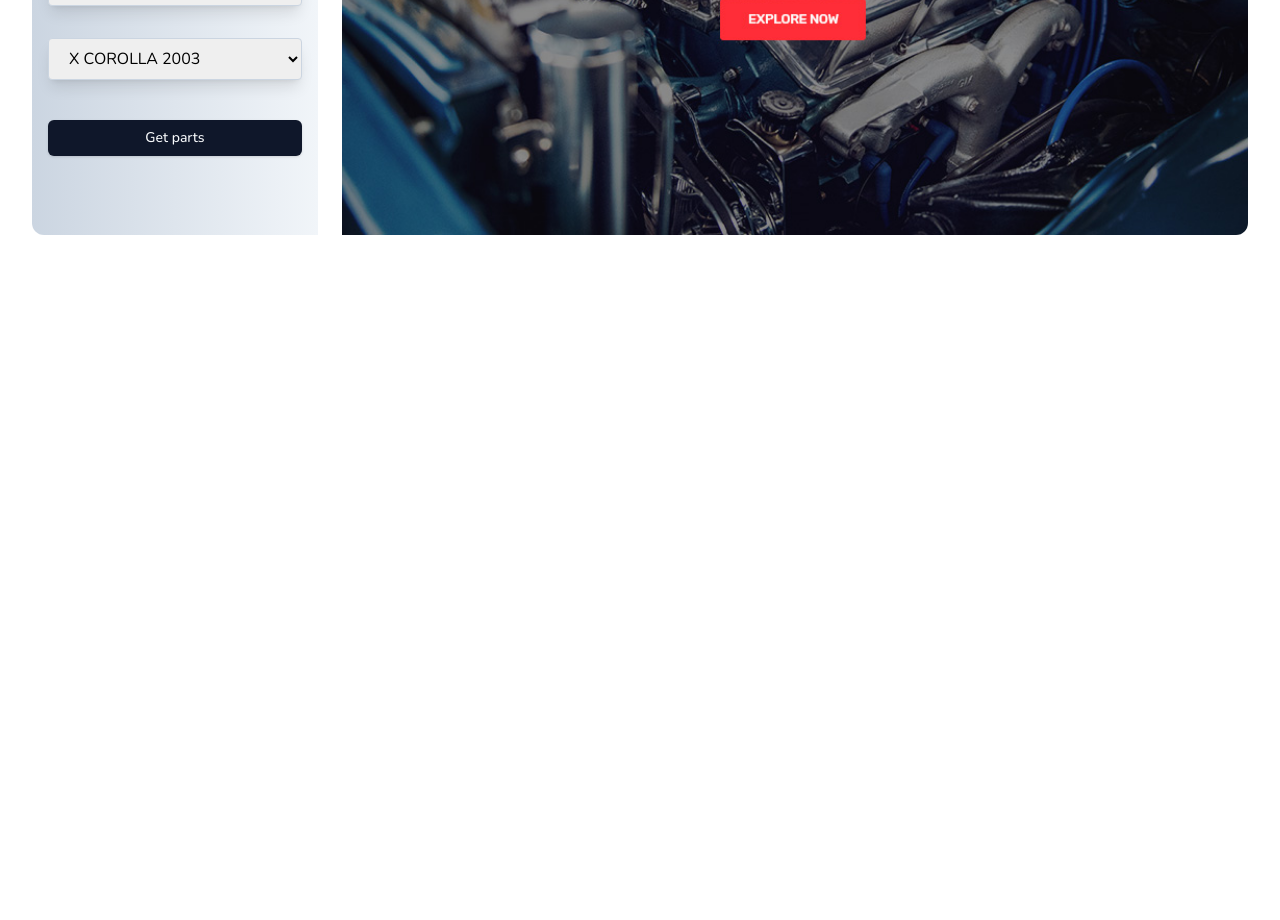
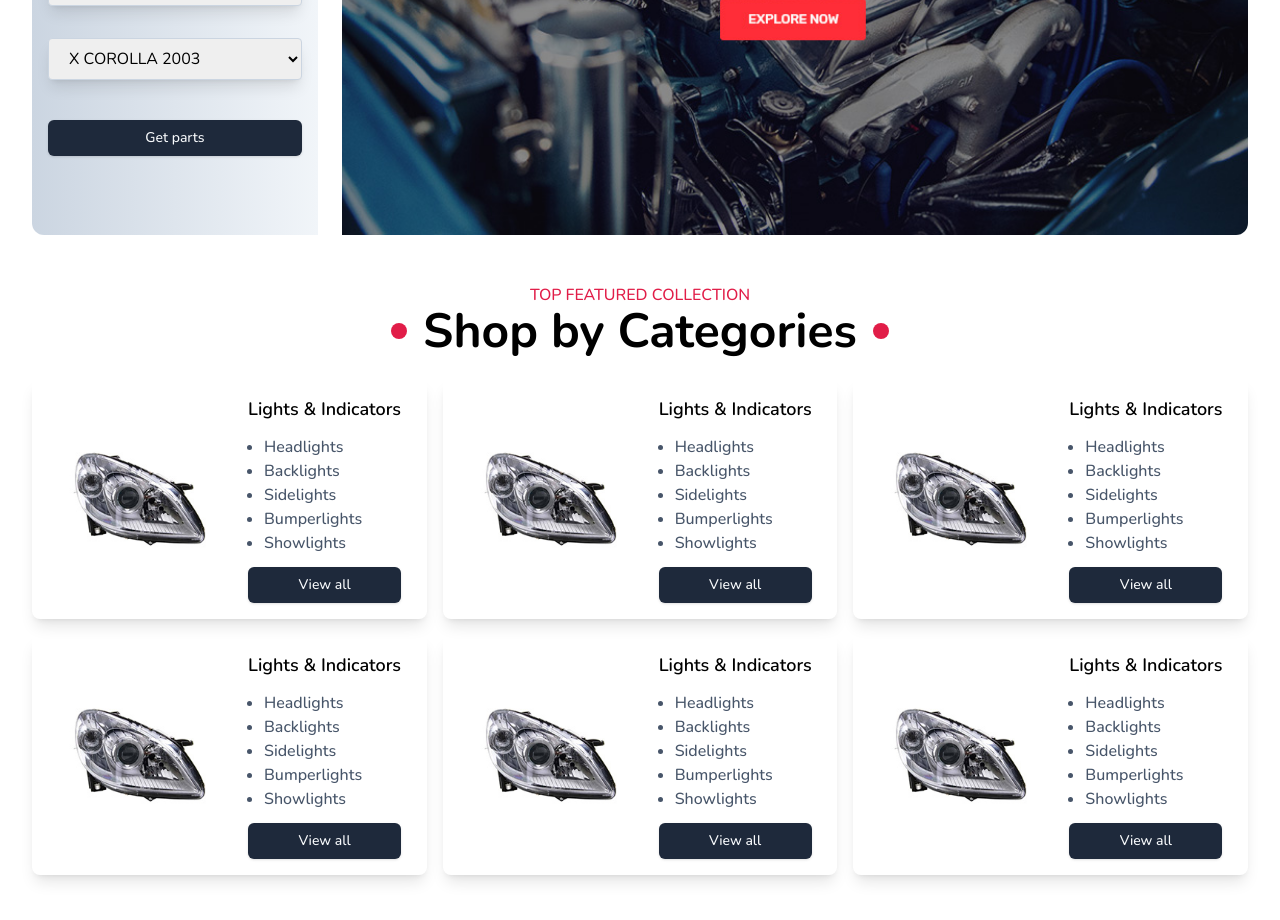
Before and after one commit to rabius-sunny/razin-car, a Next.js app: page / in a window 1280 px wide. Shown: the part 540-1460 px from the top of the page. Before the commit the page ends 800 px from the top, so only its background shows below. Built offline with nearby package versions, Linux system fonts and the light colour scheme.

Commit message:
add: shop by categories

```diff
--- a/app/globals.css
+++ b/app/globals.css
@@ -21,3 +21,7 @@
   flex: 0 0 100%;
   min-width: 0;
 }
+
+section {
+  margin: 3rem 0;
+}
--- a/app/page.tsx
+++ b/app/page.tsx
@@ -1,9 +1,11 @@
+import ShopByCategories from '~/components/home/category'
 import Hero from '~/components/home/hero'
 
 export default function Home() {
   return (
     <div>
       <Hero />
+      <ShopByCategories />
     </div>
   )
 }
--- /dev/null
+++ b/components/home/category.tsx
@@ -0,0 +1,47 @@
+import Image from 'next/image'
+import { categories } from '~/constants/fakedata'
+
+import SectionHeader from '../shared/section-header'
+import { Button } from '../ui/button'
+import Container from '../ui/container'
+
+export default function ShopByCategories() {
+  return (
+    <section>
+      <SectionHeader
+        title='top featured collection'
+        heading='Shop by Categories'
+      />
+      <Container className='mt-6'>
+        <div className='grid grid-cols-1 md:grid-cols-2 xl:grid-cols-3 gap-4'>
+          {categories.map((item, idx) => (
+            <div
+              key={idx}
+              className='col-auto shadow-lg rounded-lg hover:scale-105 duration-150'
+            >
+              <div className='flex items-center gap-2 pl-2 pr-4 py-4'>
+                <div>
+                  <Image
+                    src={item.image}
+                    alt='category image'
+                    width={200}
+                    height={200}
+                  />
+                </div>
+                <div className='grid gap-y-3'>
+                  <h2 className='text-lg font-semibold'>{item.title}</h2>
+                  <ul className=' list-disc ml-4 text-slate-600 font-medium'>
+                    {item.items.map((li, i) => (
+                      <li key={i}>{li}</li>
+                    ))}
+                  </ul>
+                  <Button>View all</Button>
+                </div>
+              </div>
+            </div>
+          ))}
+        </div>
+      </Container>
+    </section>
+  )
+}
--- a/components/home/hero.tsx
+++ b/components/home/hero.tsx
@@ -13,7 +13,7 @@ export default function Hero() {
   ])
 
   return (
-    <Container className='min-h-[36rem] mt-6'>
+    <Container className='mt-6'>
       <div className='grid lg:grid-cols-4 lg:gap-6'>
         <div className='hidden lg:block lg:col-span-1 bg-gradient-to-r from-slate-300 to-slate-100 lg:rounded-l-xl py-6 px-4'>
           <div className='flex items-center size-full'>
--- /dev/null
+++ b/components/shared/section-header.tsx
@@ -0,0 +1,18 @@
+import Container from '../ui/container'
+
+type TProps = {
+  title: string
+  heading: string
+}
+export default function SectionHeader({ title, heading }: TProps) {
+  return (
+    <Container className='text-center'>
+      <h3 className='font-medium uppercase text-primary'>{title}</h3>
+      <div className='flex-center gap-4'>
+        <div className='bg-primary size-4 rounded-full' />
+        <h1 className='font-bold md:text-5xl'>{heading}</h1>
+        <div className='bg-primary size-4 rounded-full' />
+      </div>
+    </Container>
+  )
+}
--- a/components/ui/button.tsx
+++ b/components/ui/button.tsx
@@ -7,7 +7,7 @@ const buttonVariants = cva(
     variants: {
       variant: {
         default:
-          'bg-slate-900 text-slate-50 shadow hover:bg-slate-900/90 dark:bg-slate-50 dark:text-slate-900 dark:hover:bg-slate-50/90',
+          'bg-slate-800 text-slate-50 shadow hover:bg-slate-900/80 dark:bg-slate-50 dark:text-slate-900 dark:hover:bg-slate-50/90',
         destructive:
           'bg-red-500 text-slate-50 shadow-sm hover:bg-red-500/90 dark:bg-red-900 dark:text-slate-50 dark:hover:bg-red-900/90',
         outline:
--- /dev/null
+++ b/constants/fakedata.ts
@@ -0,0 +1,68 @@
+export const categories: TCategories[] = [
+  {
+    title: 'Lights & Indicators',
+    image: '/images/product.png',
+    items: [
+      'Headlights',
+      'Backlights',
+      'Sidelights',
+      'Bumperlights',
+      'Showlights'
+    ]
+  },
+  {
+    title: 'Lights & Indicators',
+    image: '/images/product.png',
+    items: [
+      'Headlights',
+      'Backlights',
+      'Sidelights',
+      'Bumperlights',
+      'Showlights'
+    ]
+  },
+  {
+    title: 'Lights & Indicators',
+    image: '/images/product.png',
+    items: [
+      'Headlights',
+      'Backlights',
+      'Sidelights',
+      'Bumperlights',
+      'Showlights'
+    ]
+  },
+  {
+    title: 'Lights & Indicators',
+    image: '/images/product.png',
+    items: [
+      'Headlights',
+      'Backlights',
+      'Sidelights',
+      'Bumperlights',
+      'Showlights'
+    ]
+  },
+  {
+    title: 'Lights & Indicators',
+    image: '/images/product.png',
+    items: [
+      'Headlights',
+      'Backlights',
+      'Sidelights',
+      'Bumperlights',
+      'Showlights'
+    ]
+  },
+  {
+    title: 'Lights & Indicators',
+    image: '/images/product.png',
+    items: [
+      'Headlights',
+      'Backlights',
+      'Sidelights',
+      'Bumperlights',
+      'Showlights'
+    ]
+  }
+]
--- /dev/null
+++ b/index.d.ts
@@ -0,0 +1,5 @@
+type TCategories = {
+  title: string
+  items: string[]
+  image: string
+}
```
Also changed, not shown: public/images/product.png (added).
